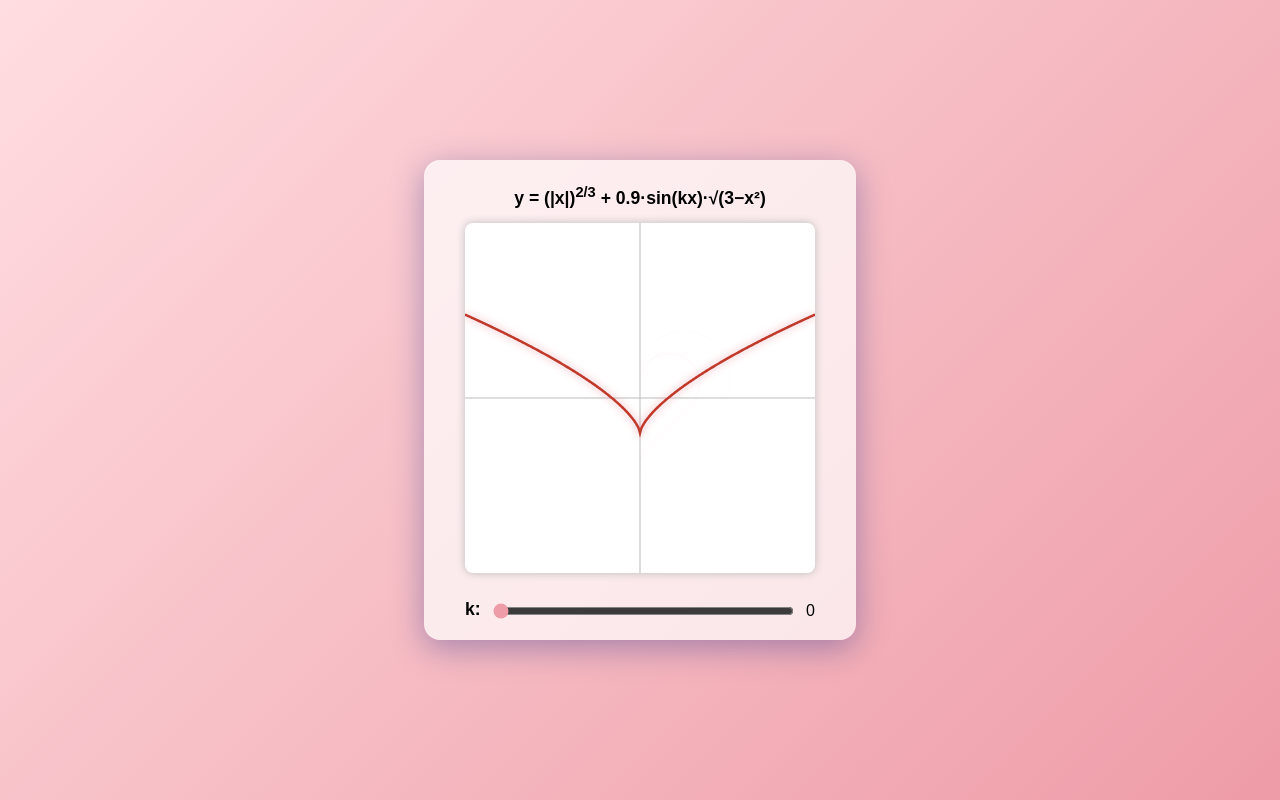
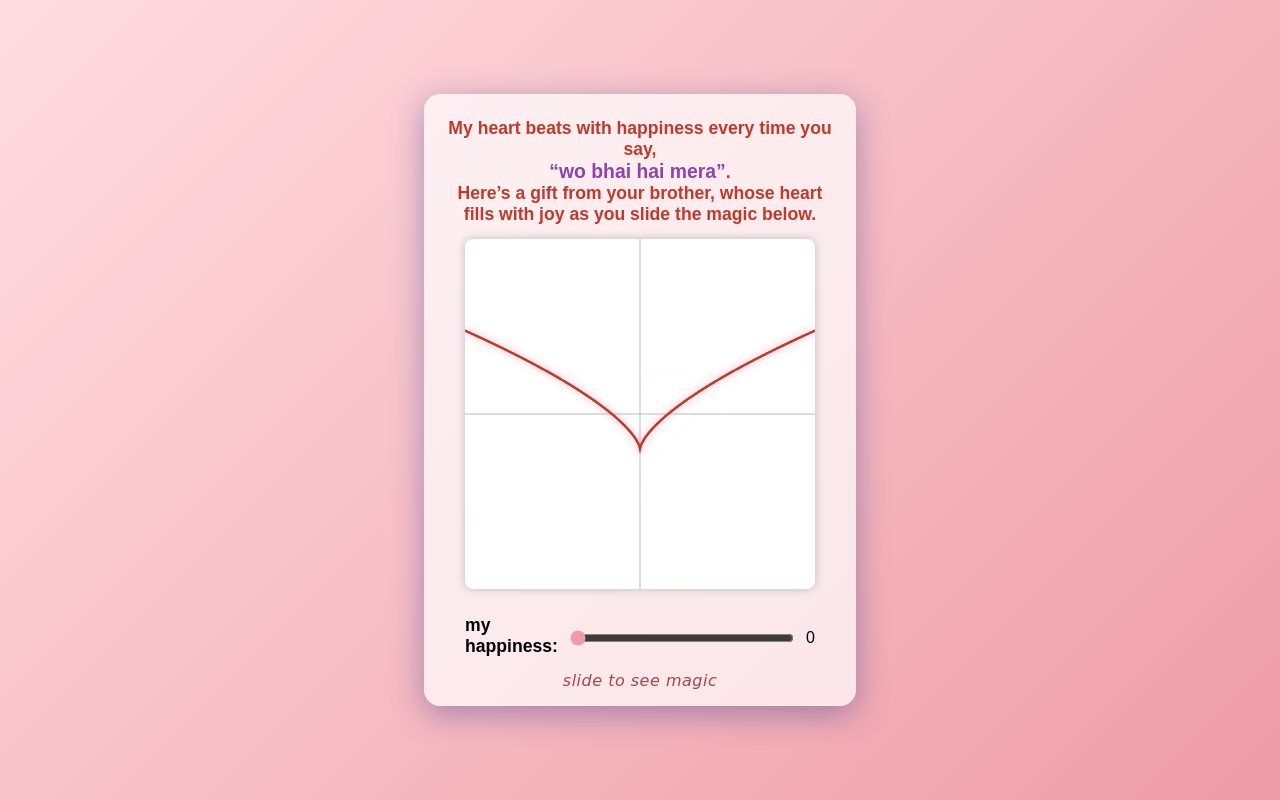
Before and after one commit to Rakeshlenka943/heart-graph, a plain HTML site: page website.html in a window 1280 px wide. Drawn offline with Linux system fonts and the light colour scheme.

Commit message:
Update website.html

```diff
--- a/website.html
+++ b/website.html
@@ -58,10 +58,21 @@
       width: 100%;
       accent-color: #ee9ca7;
     }
-    .equation {
+    .message {
       font-size: 1.1em;
       margin-bottom: 14px;
       text-align: center;
+      color: #c0392b;
+      font-weight: bold;
+    }
+    .subtext {
+      font-size: 1em;
+      margin-top: 10px;
+      color: #a94442;
+      text-align: center;
+      font-style: italic;
+      font-family: 'Brush Script MT', cursive, Arial, sans-serif;
+      letter-spacing: 0.5px;
     }
     @media (max-width: 500px) {
       .container {
@@ -80,21 +91,25 @@
 </head>
 <body>
   <div class="container">
-    <div class="equation">
-      <b>y = (|x|)<sup>2/3</sup> + 0.9·sin(kx)·√(3−x²)</b>
+    <div class="message">
+      My heart beats with happiness every time you say,<br>
+      <span style="color:#8e44ad; font-size:1.1em;">“wo bhai hai mera”</span>.<br>
+      Here’s a gift from your brother, whose heart fills with joy as you slide the magic below.
     </div>
     <canvas id="graph" width="350" height="350"></canvas>
     <div class="slider-row">
-      <label for="kSlider">k:</label>
+      <label for="kSlider">my happiness:</label>
       <input type="range" id="kSlider" min="0" max="100" step="1" value="0">
       <span id="kValue">0</span>
     </div>
+    <div class="subtext" id="slideMagic">slide to see magic</div>
   </div>
   <script>
     const canvas = document.getElementById('graph');
     const ctx = canvas.getContext('2d');
     const kSlider = document.getElementById('kSlider');
     const kValue = document.getElementById('kValue');
+    const slideMagic = document.getElementById('slideMagic');
 
     function drawGraph(k) {
       ctx.clearRect(0, 0, canvas.width, canvas.height);
@@ -176,6 +191,8 @@
       const k = Number(kSlider.value);
       kValue.textContent = k;
       drawGraph(k);
+      // Optionally, you could update the magic text or hide it after sliding
+      // For now it always shows unless you want to hide it after first slide
     });
   </script>
 </body>
```
